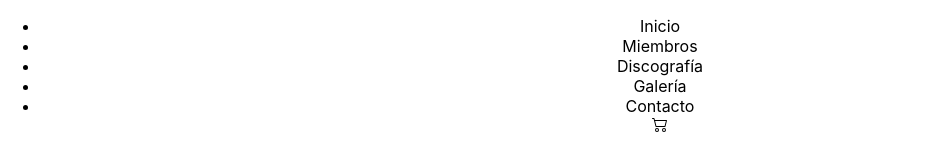
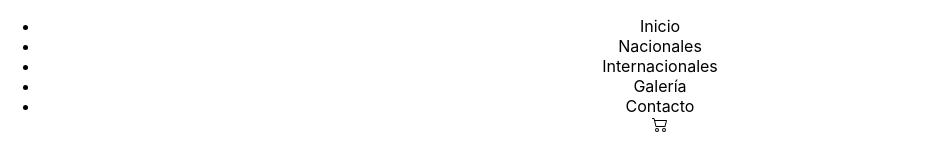
Before and after one commit to rirv/project-react, a React (Create React App) app: page / in a window 1280 px wide. Shown: the top 160 px of the page, without its empty margins (0-935 px from the left). Built offline with nearby package versions, Linux system fonts and the light colour scheme.

Commit message:
primer preentrega

```diff
--- a/src/components/NavBar.js
+++ b/src/components/NavBar.js
@@ -6,8 +6,8 @@ const NavBar = () => {
             <a href="./index.html"> </a>
             <ul class="cabecera_links">
                 <li>Inicio</li>
-                <li>Miembros</li>
-                <li>Discografía</li>
+                <li>Nacionales</li>
+                <li>Internacionales</li>
                 <li>Galería</li>
                 <li>Contacto</li>
                 <Cartwidget />
```
